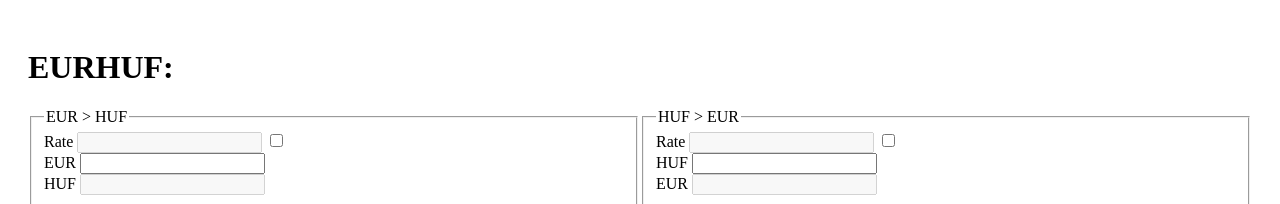
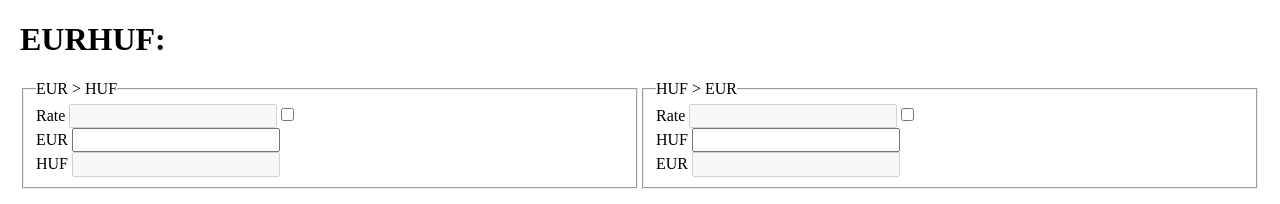
Before and after one commit to keriati/eurhuf, a plain HTML site: page index.html in a window 1280 px wide. Shown: the top 204 px of the page. Drawn offline with nearby package versions, Linux system fonts and the light colour scheme.

Commit message:
css reset

```diff
--- a/index.html
+++ b/index.html
@@ -2,7 +2,9 @@
 <html lang="en-US">
 <head>
     <meta charset="UTF-8">
-    <title></title>
+    <title>EURHUF</title>
+
+    <link rel="stylesheet" href="http://css.cdn.tl/normalize.css" />
     <style type="text/css">
         .half {
             width: 50%;
@@ -10,7 +12,7 @@
         }
 
         body {
-            padding: 20px;
+            margin: 20px;
         }
 
         img {
```
